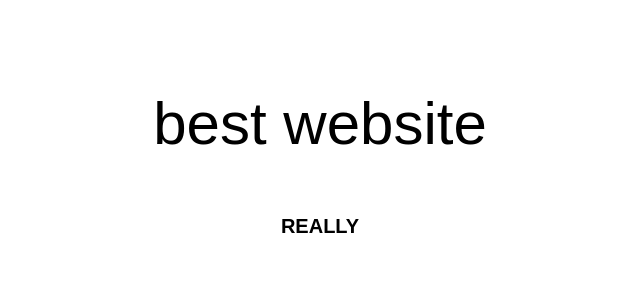
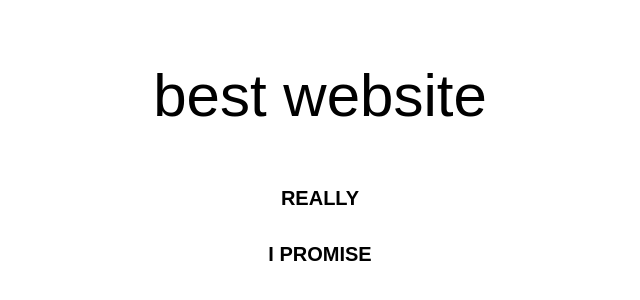
Before and after one commit to dlmcivor/urban-winner, a plain HTML site: page index.html in a window 1280 px wide. Shown: the part 256-556 px from the top of the page, without its empty margins (320-960 px from the left). Drawn offline with Linux system fonts and the light colour scheme.

Commit message:
some new hot shit :tophat::sparkles::ribbon:

```diff
--- a/index.html
+++ b/index.html
@@ -30,5 +30,6 @@
 <body>
     <h1>best website</h1>
     <h2>really</h2>
+    <h2>i promise</h2>
 </body>
 </html>
```
